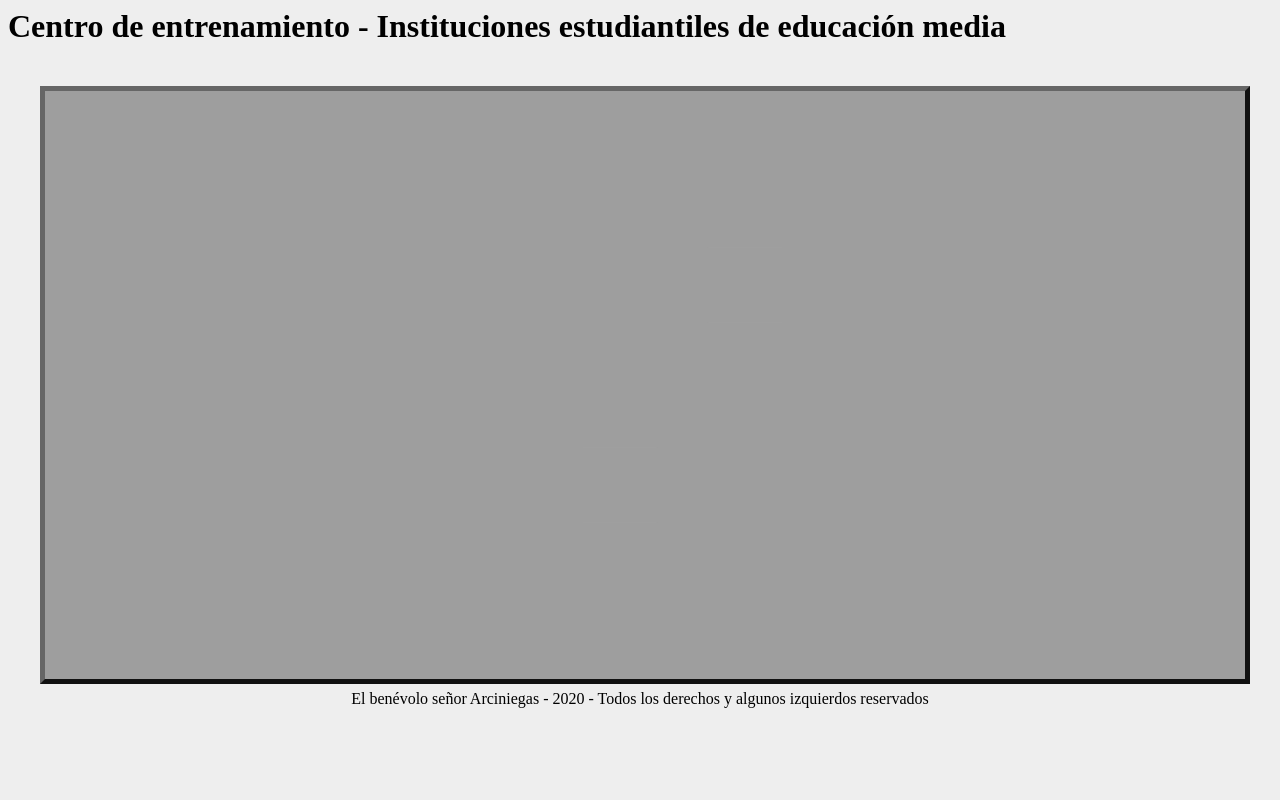
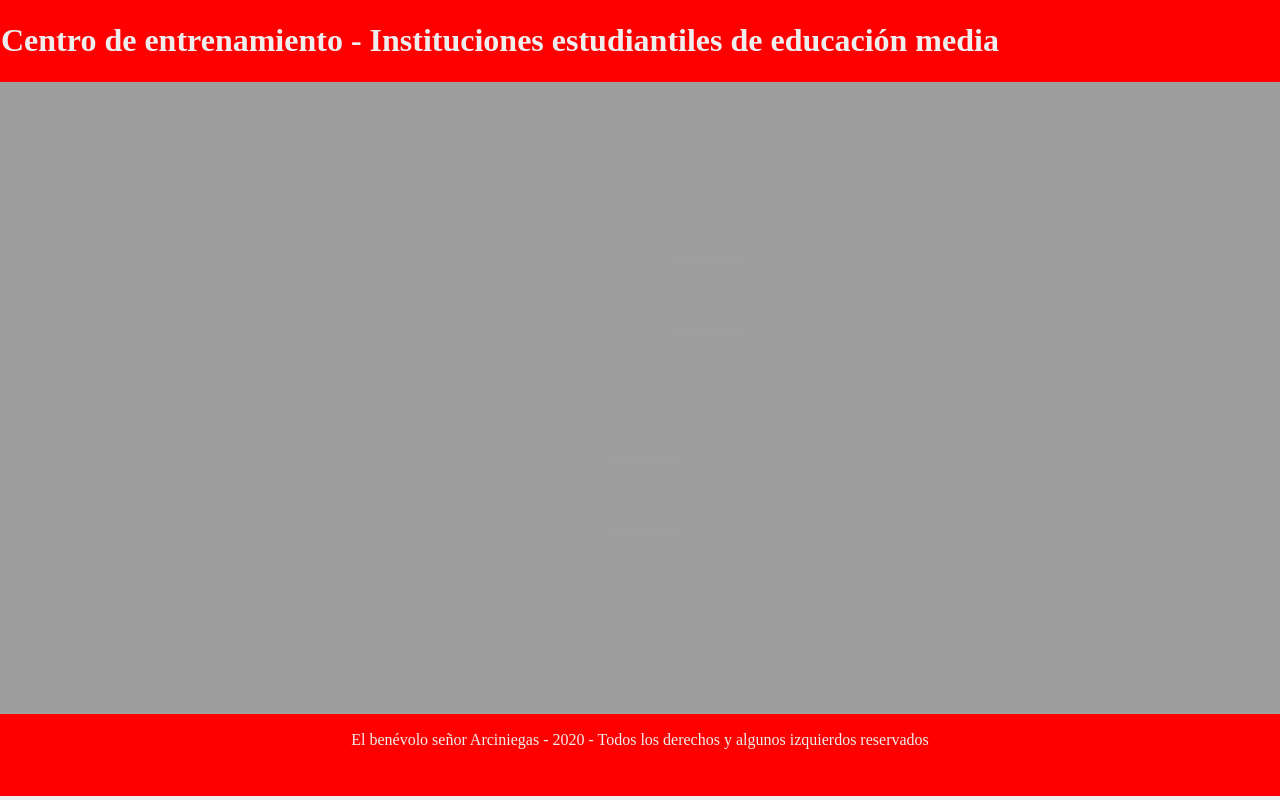
Before and after one commit to ElbenevoloSenorArciniegas/CanvasInteractivoGiratorio, a plain HTML site: page index.html in a window 1280 px wide. Drawn offline with Linux system fonts and the light colour scheme.

Commit message:
cambios desechables

```diff
--- a/css/style.css
+++ b/css/style.css
@@ -1,18 +1,26 @@
+body{
+	margin: 0px;
+}
+
 header{
 	height: 10%;
+	background-color: red;
+	color: #eee;
+	padding: 1px;
 }
 
 .canvas-container{
 	margin: auto;
-	width: 95%;
-	height: 75%
+	width: 100%;
+	height: 79%
 }
 
 canvas{
-
+	/*
 	border-width: 5px;
 	border-style: outset;
 	border-color: #666;
+	*/
 	width: 100%;
 	height: 100%
 }
@@ -21,4 +29,7 @@ canvas{
 footer{
 	height: 10%;
 	text-align: center;
+	background-color: red;
+	color: #eee;
+	padding: 1px;
 }
--- a/js/controladorCanvas.js
+++ b/js/controladorCanvas.js
@@ -113,7 +113,7 @@ function girar(planeta) {
 		planeta.abajo *= -1;
 	}
 
-	planeta.x += planeta.derecha * 2;
+	planeta.x += planeta.derecha * 2.5;
 	planeta.y += planeta.abajo * 1;
 }
 
```
